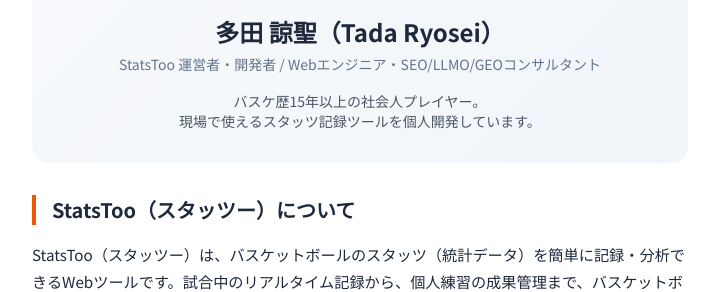
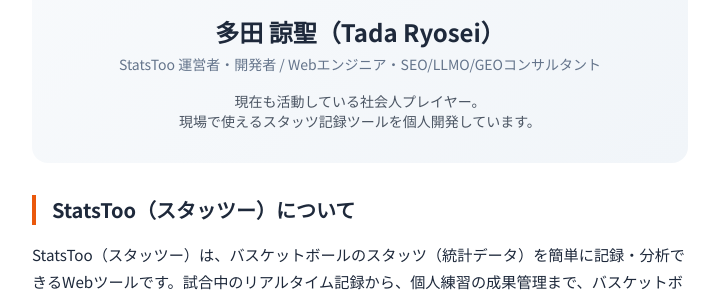
Before and after one commit to BSK-Ryo/statstoo, a Jekyll site: the page built from about/index.html, in a window 1280 px wide and 900 px high, scrolled down 358 px. Shown: the part 169-461 px from the top of the window, without its empty margins (280-997 px from the left). Built offline with Jekyll 4.4.1, drawn with Linux system fonts in a browser that asks for light colours; nearby versions of some CDN libraries.

Commit message:
自己紹介調整

```diff
--- a/about/index.html
+++ b/about/index.html
@@ -122,7 +122,7 @@
             <h2 class="profile-name">多田 諒聖（Tada Ryosei）</h2>
             <p class="profile-role">StatsToo 運営者・開発者 / Webエンジニア・SEO/LLMO/GEOコンサルタント</p>
             <p class="text-sm text-gray-600 max-w-md mx-auto">
-                バスケ歴15年以上の社会人プレイヤー。<br>現場で使えるスタッツ記録ツールを個人開発しています。
+                現在も活動している社会人プレイヤー。<br>現場で使えるスタッツ記録ツールを個人開発しています。
             </p>
         </div>
 
```
